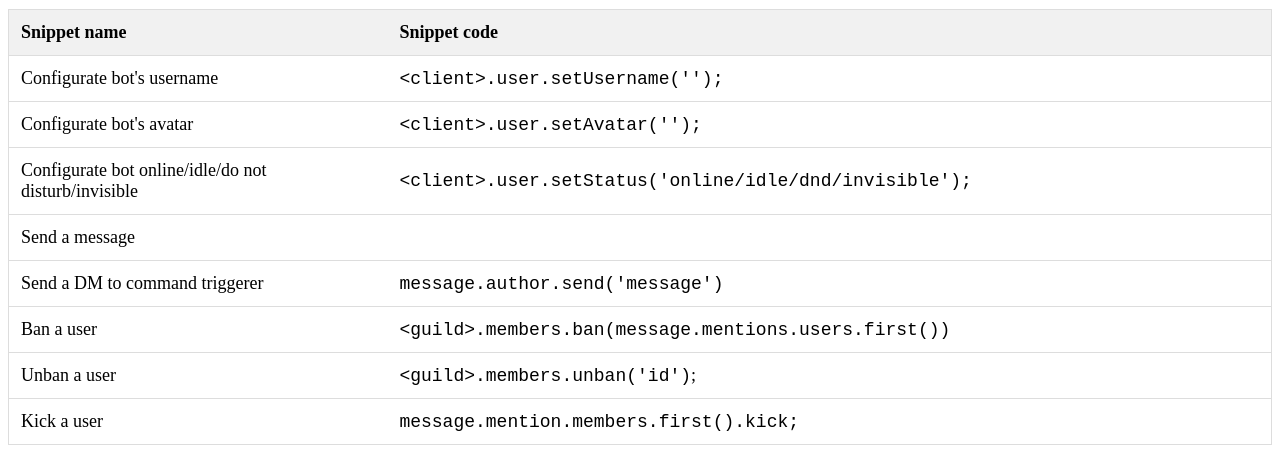
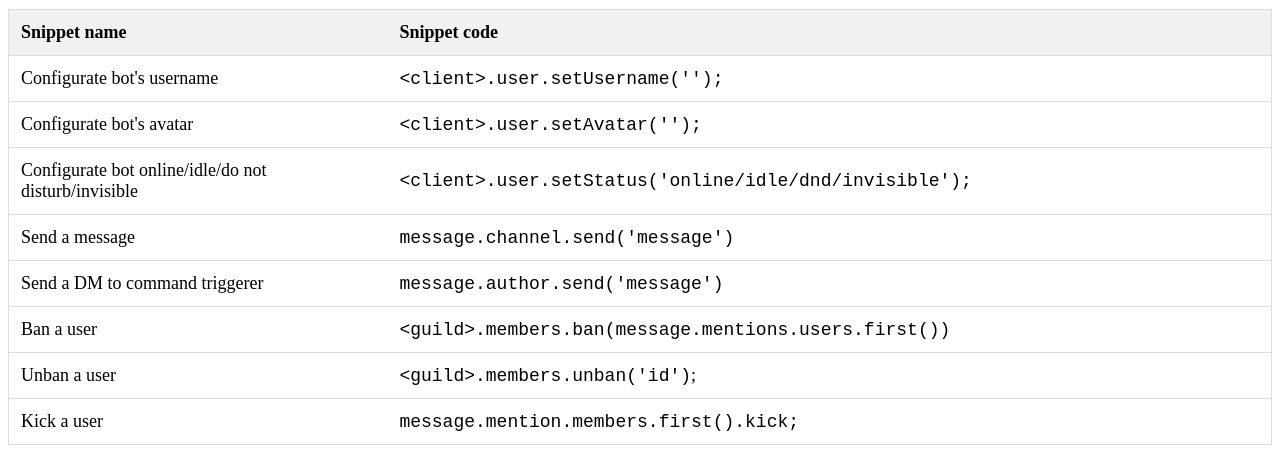
Before and after one commit to DevChrisChan/djs-snippets, a plain HTML site: page index.html in a window 1280 px wide. Shown: the part 113-582 px from the top of the page. Drawn offline with Linux system fonts and the light colour scheme; some packages are replaced by stand-ins of ours; a script that the page names is missing.

Commit message:
Update index.html

```diff
--- a/index.html
+++ b/index.html
@@ -37,7 +37,7 @@
   </tr>
   <tr>
     <td>Send a message</td>
-    <td><codemessage.channel.send('message')</code></td>
+    <td><code>message.channel.send('message')</code></td>
   </tr>
   <tr>
     <td>Send a DM to command triggerer</td>
```
